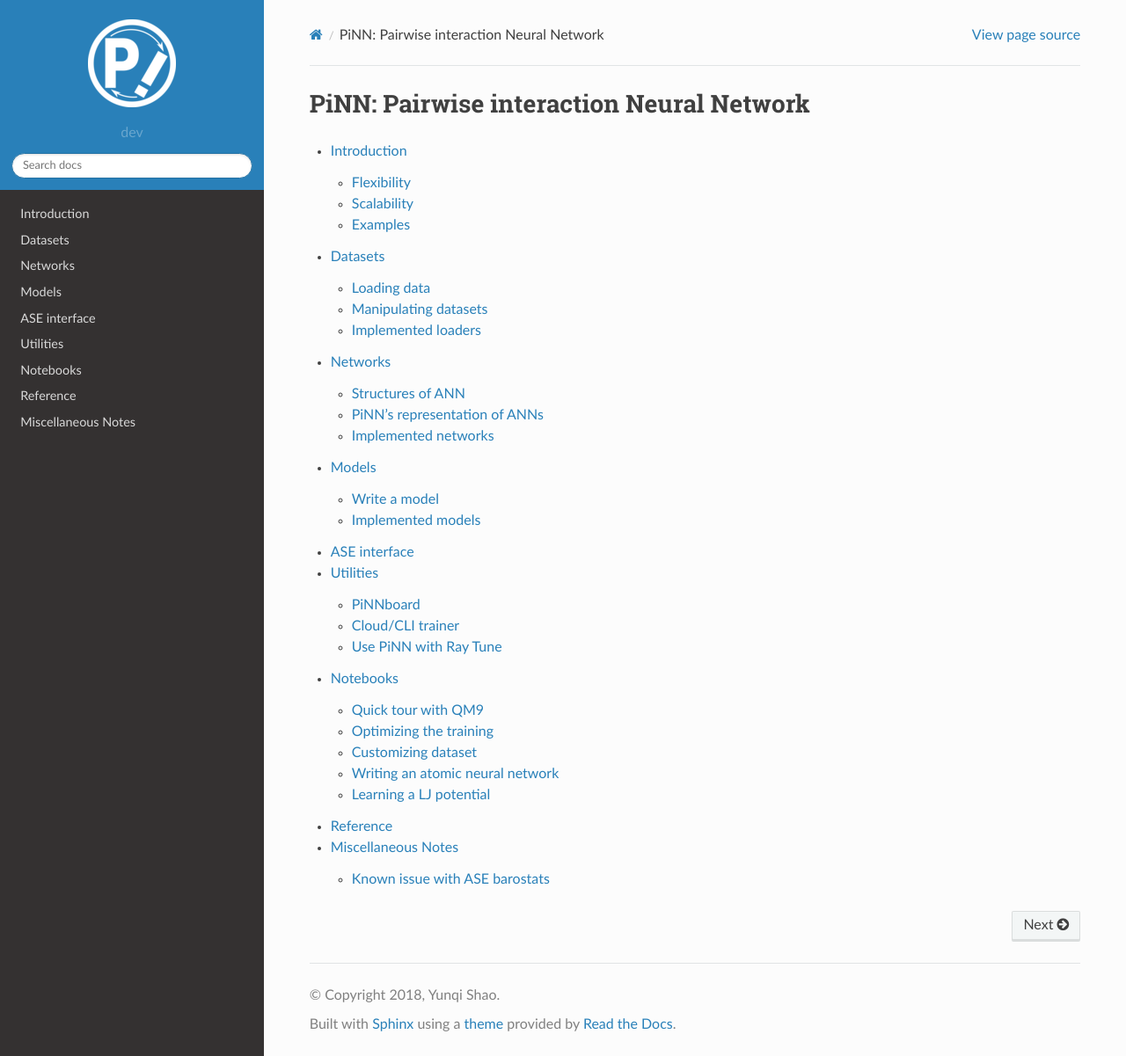
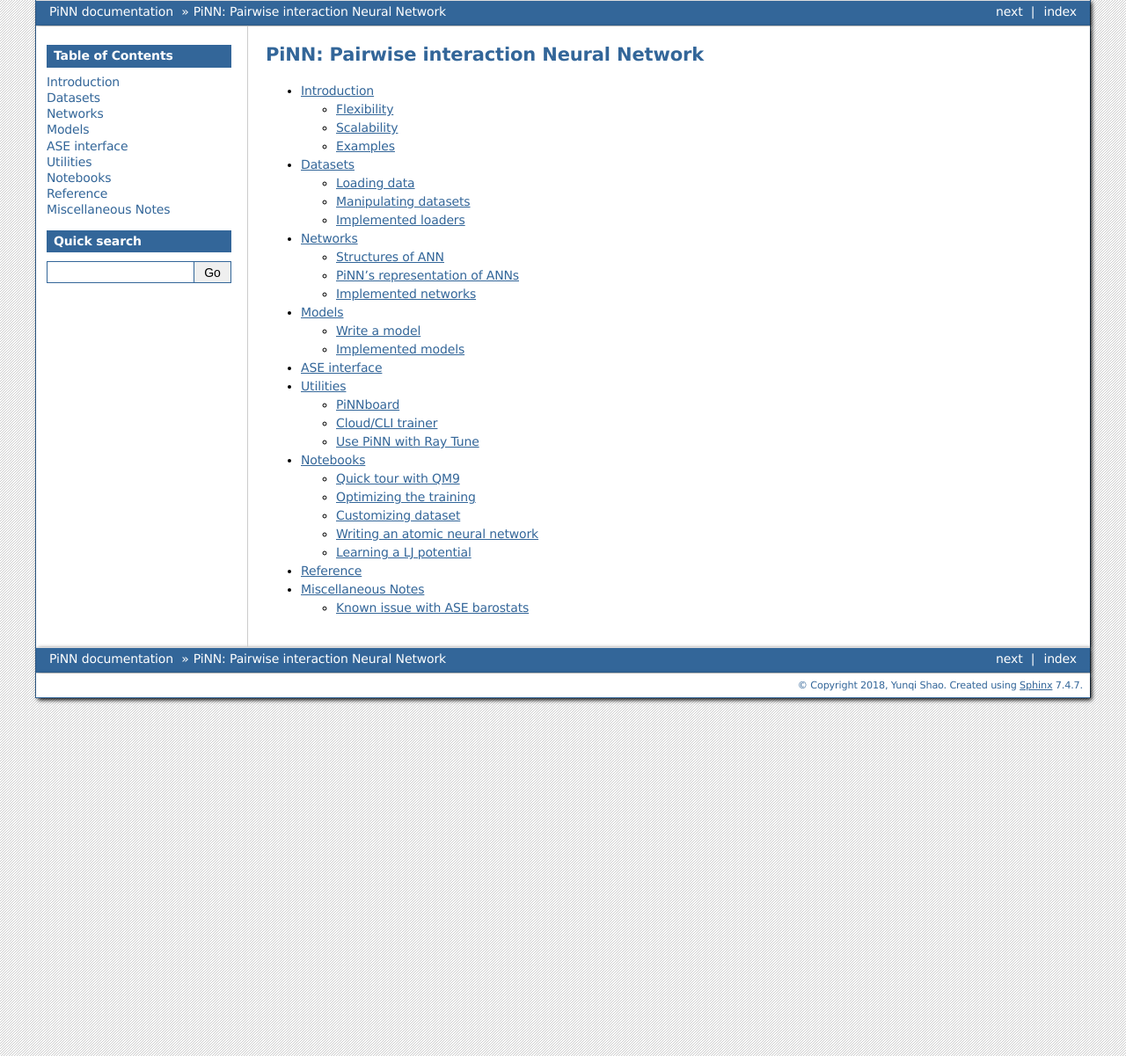
Before and after one commit to Teoroo-CMC/PiNN, a Sphinx documentation site: the page built from doc/index.rst, in a window 1280 px wide and 1201 px high. Shown: the whole window at 88% size. Built offline with Sphinx 7.4.7, drawn with Linux system fonts in a browser that asks for light colours; pages that are not in the unit, such as notebooks, are missing from menus; comment, search, counter and statistics services are not loaded.

Commit message:
Change documentation theme

```diff
--- a/doc/_templates/layout.html
+++ /dev/null
@@ -1,8 +0,0 @@
-{% extends "!layout.html" %}
-  {% block footer %} {{ super() }}
-
-  <style>
-         .wy-nav-content { max-width: none; }
-  </style>
-
-{% endblock %}
--- a/doc/conf.py
+++ b/doc/conf.py
@@ -82,19 +82,19 @@ pygments_style = None
 # a list of builtin themes.
 #
 
-html_theme = 'sphinx_rtd_theme'
-html_logo = 'images/logo.png'
+html_theme = 'bizstyle'
+html_logo = ''
 
 # Theme options are theme-specific and customize the look and feel of a theme
 # further.  For a list of options available for each theme, see the
 # documentation.
 #
-html_theme_options = {'logo_only':True}
+html_theme_options = {}
 
 # Add any paths that contain custom static files (such as style sheets) here,
 # relative to this directory. They are copied after the builtin static files,
 # so a file named "default.css" will overwrite the builtin "default.css".
-html_static_path = ['_static']
+html_static_path = []
 
 # Custom sidebar templates, must be a dictionary that maps document names
 # to template names.
--- a/requirements-dev.txt
+++ b/requirements-dev.txt
@@ -4,5 +4,4 @@ codecov
 sphinx
 ipython
 nbsphinx
-https://github.com/Juanlu001/sphinx_rtd_theme/archive/avoid-require-redefinition.zip
 sphinxcontrib-bibtex
```
